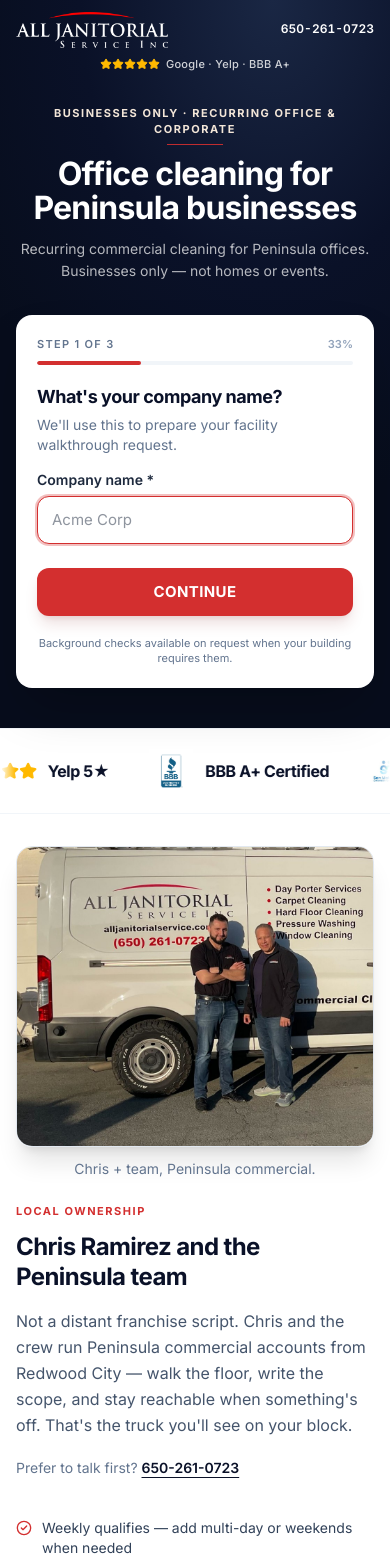
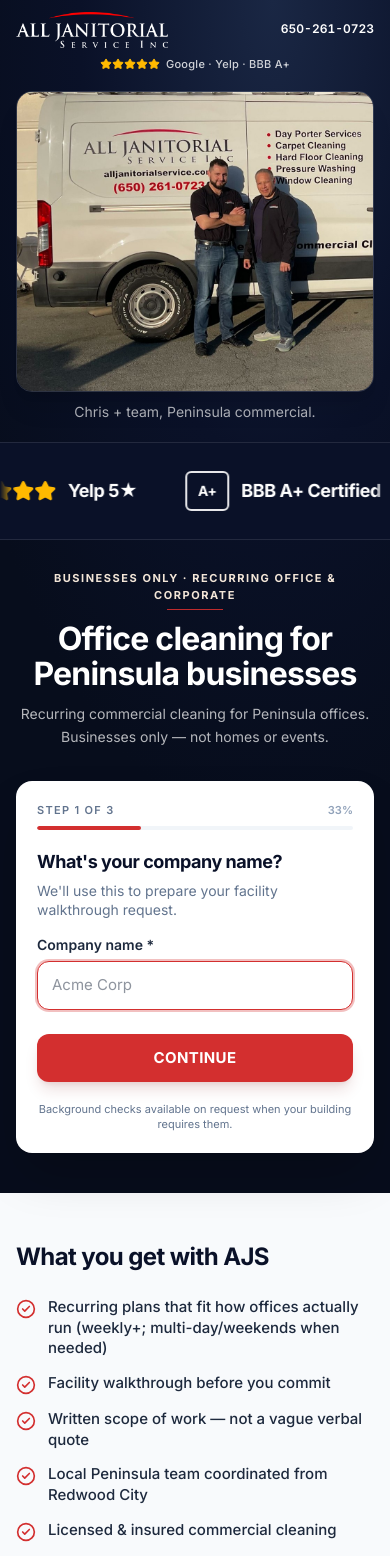
Before and after one commit to Megashape/ajs-paid-lps, a React (Vite) app: page / in a window 390 px wide. Shown: the top 1556 px of the page. Built offline with nearby package versions, Linux system fonts and the light colour scheme.

Commit message:
Offices bounce fix: Chris under header, BIG white trust marquee panels
Order: Header quietProof → Chris+truck high → large CSS marquee → AFHC hero/form.
Replace city pill chips with h-16–20 white knockout panels; drop duplicate mobile bullets.

```diff
--- a/src/components/OfficesFunnel.tsx
+++ b/src/components/OfficesFunnel.tsx
@@ -188,8 +188,30 @@
       >
         <Header overHero compact quietProof />
 
+        {/* CHRIS + TRUCK — HIGH directly under Header logo chrome (before marquee / hero) */}
+        <section className="pb-5 sm:pb-6 lg:pb-8" aria-label="Chris Ramirez and team">
+          <div className="mx-auto max-w-5xl px-4 sm:px-6 pt-2 sm:pt-3">
+            <figure className="relative">
+              <img
+                src={assetUrl('chris-truck-crop.jpg')}
+                alt="Chris Ramirez and a teammate with the branded All Janitorial Service van"
+                className="w-full max-h-[42vh] sm:max-h-[38vh] lg:max-h-[320px] rounded-2xl object-cover object-center shadow-xl border border-white/15"
+                loading="eager"
+                width={1022}
+                height={860}
+              />
+              <figcaption className="mt-2.5 sm:mt-3 text-sm text-white/65 text-center sm:text-left">
+                Chris + team, Peninsula commercial.
+              </figcaption>
+            </figure>
+          </div>
+        </section>
+
+        {/* BIG white trust marquee — AFTER Chris, under header logos */}
+        <TrustMarquee />
+
         <section className="text-white pb-10 sm:pb-12 lg:pb-16">
-          <div className="mx-auto max-w-6xl px-4 sm:px-6 pt-4 sm:pt-6 lg:pt-8">
+          <div className="mx-auto max-w-6xl px-4 sm:px-6 pt-6 sm:pt-8 lg:pt-10">
             <div className="grid lg:grid-cols-2 gap-8 lg:gap-12 lg:items-start">
               {/* LEFT — display-weight hero */}
               <div className="text-center sm:text-left lg:pt-4 order-1">
@@ -518,67 +540,9 @@
         </section>
       </div>
 
-      {/* WHITE trust marquee — CSS only, no observers */}
-      <TrustMarquee />
-
       <main className="flex-1 bg-white">
-        {/* CHRIS + TRUCK — HIGH under trust logos, early below fold */}
-        <section className="pt-8 sm:pt-10 lg:pt-12 pb-10 sm:pb-14 bg-white">
-          <div className="mx-auto max-w-5xl px-4 sm:px-6">
-            <div className="grid lg:grid-cols-2 gap-6 lg:gap-10 items-center">
-              <figure className="order-1">
-                <img
-                  src={assetUrl('chris-truck-crop.jpg')}
-                  alt="Chris Ramirez and a teammate with the branded All Janitorial Service van"
-                  className="w-full rounded-2xl object-cover shadow-xl border border-slate-200"
-                  loading="eager"
-                  width={1022}
-                  height={860}
-                />
-                <figcaption className="mt-3 text-sm text-slate-500 text-center sm:text-left">
-                  Chris + team, Peninsula commercial.
-                </figcaption>
-              </figure>
-              <div className="order-2">
-                <p className="text-[11px] sm:text-xs font-bold uppercase tracking-[0.14em] text-ajs-red mb-3">
-                  Local ownership
-                </p>
-                <h2 className="text-2xl sm:text-3xl font-extrabold text-navy-900 tracking-tight leading-tight">
-                  Chris Ramirez and the Peninsula team
-                </h2>
-                <p className="mt-4 text-base sm:text-[17px] text-slate-600 leading-relaxed">
-                  Not a distant franchise script. Chris and the crew run Peninsula commercial
-                  accounts from Redwood City — walk the floor, write the scope, and stay reachable
-                  when something&apos;s off. That&apos;s the truck you&apos;ll see on your block.
-                </p>
-                <p className="mt-5 text-sm text-slate-500">
-                  Prefer to talk first?{' '}
-                  <a
-                    href={`tel:${PHONE_TEL}`}
-                    className="font-semibold text-navy-900 underline underline-offset-4"
-                  >
-                    {PHONE_DISPLAY}
-                  </a>
-                </p>
-              </div>
-            </div>
-          </div>
-        </section>
-
-        {/* Mobile hero bullets (desktop already shows them on stage) */}
-        <div className="lg:hidden mx-auto max-w-6xl px-4 sm:px-6 pb-2">
-          <ul className="space-y-2.5 text-sm text-slate-700">
-            {bullets.map((line) => (
-              <li key={line} className="flex items-start gap-2.5">
-                <CheckCircle2 className="w-4 h-4 text-ajs-red shrink-0 mt-0.5" aria-hidden />
-                <span>{line}</span>
-              </li>
-            ))}
-          </ul>
-        </div>
-
         {/* WHY-US (~40%) + BENEFITS (~60%) — one desktop row; mobile: benefits then why */}
-        <section className="py-12 sm:py-16 lg:py-20 border-t border-slate-100 bg-slate-50">
+        <section className="py-12 sm:py-16 lg:py-20 bg-slate-50">
           <div className="mx-auto max-w-6xl px-4 sm:px-6">
             <div className="grid lg:grid-cols-10 gap-10 lg:gap-12 lg:items-start">
               {/* Why-us — ~40% desktop; second on mobile */}
@@ -627,6 +591,7 @@
   )
 }
 
+
 function UtmHiddenFields() {
   const utms = getStoredUtms()
   return (
--- a/src/components/TrustMarquee.tsx
+++ b/src/components/TrustMarquee.tsx
@@ -1,23 +1,21 @@
 import { Star } from 'lucide-react'
 import { SERVICE_CITIES } from '../data/cities'
-import { assetUrl } from '../lib/assetUrl'
 
 /**
- * White trust marquee — CSS animation ONLY.
+ * BIG all-white auto-rotating trust marquee — CSS animation ONLY.
  * Bug Hunter hard rule: never wrap with IntersectionObserver / MutationObserver / ResizeObserver.
- * No invented review counts.
+ * No invented review counts. Large panels (~h-16–20), not tiny pills/chips.
  */
 type Slide =
   | { kind: 'stars'; label: string }
   | { kind: 'bbb' }
-  | { kind: 'badge'; src: string; alt: string }
   | { kind: 'city'; name: string }
 
 function Stars() {
   return (
     <span className="flex text-amber-400" aria-hidden>
       {Array.from({ length: 5 }).map((_, i) => (
-        <Star key={i} className="fill-current shrink-0" style={{ width: 18, height: 18 }} />
+        <Star key={i} className="fill-current shrink-0" style={{ width: 22, height: 22 }} />
       ))}
     </span>
   )
@@ -26,9 +24,9 @@
 function SlideItem({ item }: { item: Slide }) {
   if (item.kind === 'stars') {
     return (
-      <div className="flex items-center gap-2.5 shrink-0 px-5 sm:px-7">
+      <div className="trust-marquee-panel shrink-0 flex items-center gap-3 px-6 sm:px-8 h-16 sm:h-20">
         <Stars />
-        <span className="text-base sm:text-lg font-bold text-navy-900 tracking-tight whitespace-nowrap">
+        <span className="text-lg sm:text-xl lg:text-2xl font-bold text-white tracking-tight whitespace-nowrap">
           {item.label} 5★
         </span>
       </div>
@@ -36,39 +34,20 @@
   }
   if (item.kind === 'bbb') {
     return (
-      <div className="flex items-center gap-3 shrink-0 px-5 sm:px-7">
-        <img
-          src={assetUrl('bbb.png')}
-          alt="BBB Accredited Business A+"
-          className="h-11 sm:h-14 w-auto object-contain"
-          width={56}
-          height={56}
-          loading="lazy"
-          decoding="async"
-        />
-        <span className="text-base sm:text-lg font-bold text-navy-900 tracking-tight whitespace-nowrap">
+      <div className="trust-marquee-panel shrink-0 flex items-center gap-3 px-6 sm:px-8 h-16 sm:h-20">
+        <span className="inline-flex items-center justify-center h-10 sm:h-12 min-w-[2.75rem] px-2.5 rounded-md border-2 border-white/90 text-white text-sm sm:text-base font-extrabold tracking-tight">
+          A+
+        </span>
+        <span className="text-lg sm:text-xl lg:text-2xl font-bold text-white tracking-tight whitespace-nowrap">
           BBB A+ Certified
         </span>
       </div>
     )
   }
-  if (item.kind === 'badge') {
-    return (
-      <div className="flex items-center shrink-0 px-5 sm:px-7">
-        <img
-          src={item.src}
-          alt={item.alt}
-          className="h-10 sm:h-12 w-auto object-contain"
-          loading="lazy"
-          decoding="async"
-        />
-      </div>
-    )
-  }
-  // City name plate — clean text, no invented badge art
+  // City name plate — LARGE panel, not a pill chip
   return (
-    <div className="shrink-0 px-3 sm:px-4">
-      <span className="inline-flex items-center h-11 sm:h-12 px-4 sm:px-5 rounded-full border border-slate-200 bg-white text-sm sm:text-[15px] font-semibold text-navy-900 whitespace-nowrap shadow-sm">
+    <div className="trust-marquee-panel shrink-0 flex items-center px-5 sm:px-7 h-16 sm:h-20">
+      <span className="inline-flex items-center h-12 sm:h-14 px-5 sm:px-7 rounded-xl border border-white/35 bg-white/10 text-base sm:text-lg lg:text-xl font-semibold text-white whitespace-nowrap backdrop-blur-[1px]">
         {item.name}
       </span>
     </div>
@@ -80,11 +59,6 @@
     { kind: 'stars', label: 'Google' },
     { kind: 'stars', label: 'Yelp' },
     { kind: 'bbb' },
-    {
-      kind: 'badge',
-      src: assetUrl('chamber.png'),
-      alt: 'San Mateo Area Chamber of Commerce',
-    },
     ...SERVICE_CITIES.map((name) => ({ kind: 'city' as const, name })),
   ]
 
@@ -93,10 +67,10 @@
 
   return (
     <section
-      className="bg-white border-y border-slate-100 overflow-hidden"
+      className="bg-navy-900 border-y border-white/10 overflow-hidden"
       aria-label="Trust signals and service cities"
     >
-      <div className="py-5 sm:py-6">
+      <div className="py-4 sm:py-5 lg:py-6">
         <div className="trust-marquee relative">
           <div className="trust-marquee-track flex items-center w-max">
             {track.map((item, i) => (
```
